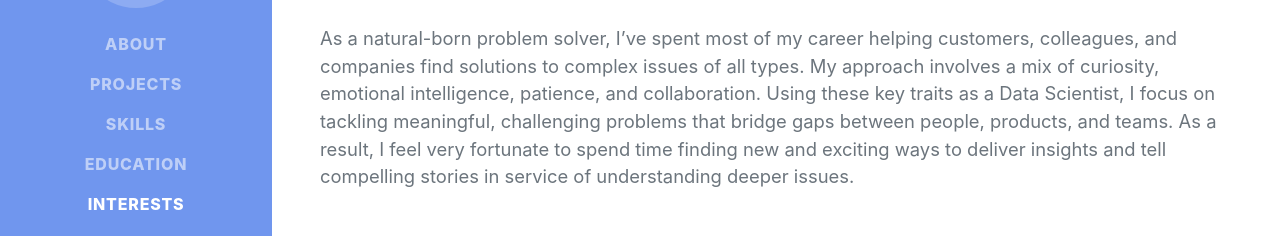
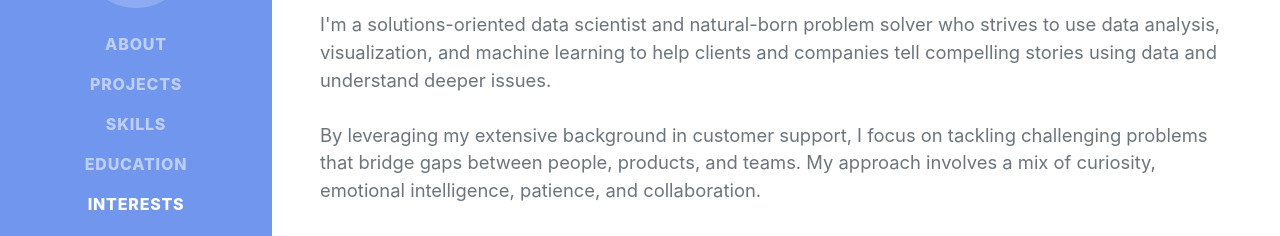
Before and after one commit to mrhurless/mrhurless.github.io, a plain HTML site: page index.html in a window 1280 px wide. Shown: the part 348-584 px from the top of the page. Drawn offline with nearby package versions, Linux system fonts and the light colour scheme; a web font is replaced by a local one.

Commit message:
minor updates to about and education sections

```diff
--- a/index.html
+++ b/index.html
@@ -48,7 +48,10 @@
                         Data Scientist  |  Bay Area, CA  |  (415) 669-4420  |
                         <a href="mailto:mrhurless@gmail.com">mrhurless@gmail.com</a>
                     </div>
-                    <p class="lead mb-5">As a natural-born problem solver, I’ve spent most of my career helping customers, colleagues, and companies find solutions to complex issues of all types.  My approach involves a mix of curiosity, emotional intelligence, patience, and collaboration.  Using these key traits as a Data Scientist, I focus on tackling meaningful, challenging problems that bridge gaps between people, products, and teams.  As a result, I feel very fortunate to spend time finding new and exciting ways to deliver insights and tell compelling stories in service of understanding deeper issues.</p>
+                    <p class="lead mb-5">I'm a solutions-oriented data scientist and natural-born problem solver who strives to use data analysis, visualization, and machine learning to help clients and companies tell compelling stories using data and understand deeper issues.
+                        <br><br>
+                        By leveraging my extensive background in customer support, I focus on tackling challenging problems that bridge gaps between people, products, and teams. My approach involves a mix of curiosity, emotional intelligence, patience, and collaboration.
+                    </p>
                     <div class="social-icons">
                         <a class="social-icon" href="https://www.linkedin.com/in/matthurless/" target="_blank"><i class="fab fa-linkedin-in"></i></a>
                         <a class="social-icon" href="https://github.com/mrhurless" target="_blank"><i class="fab fa-github"></i></a>
@@ -229,7 +232,7 @@
                     <div class="d-flex flex-column flex-md-row justify-content-between mb-5">
                         <div class="flex-grow-1">
                             <h3 class="mb-0">General Assembly</h3>
-                            <div class="subheading mb-3">Data Science Immersive</div>
+                            <div class="subheading mb-3">Certificate in Data Science</div>
                         </div>
                         <div class="flex-shrink-0"><span class="text-primary">November 2022 - February 2023</span></div>
                     </div>
```
